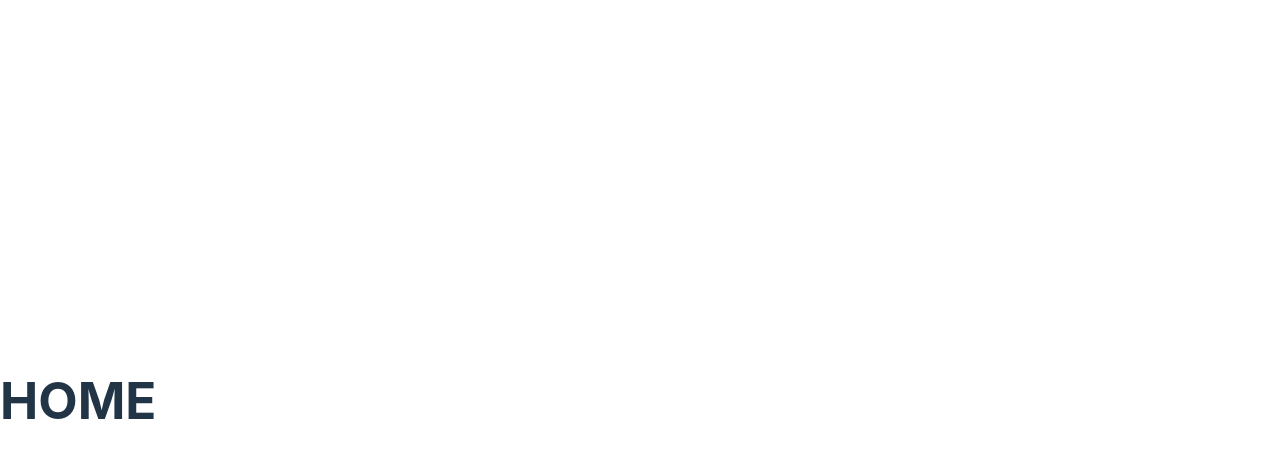
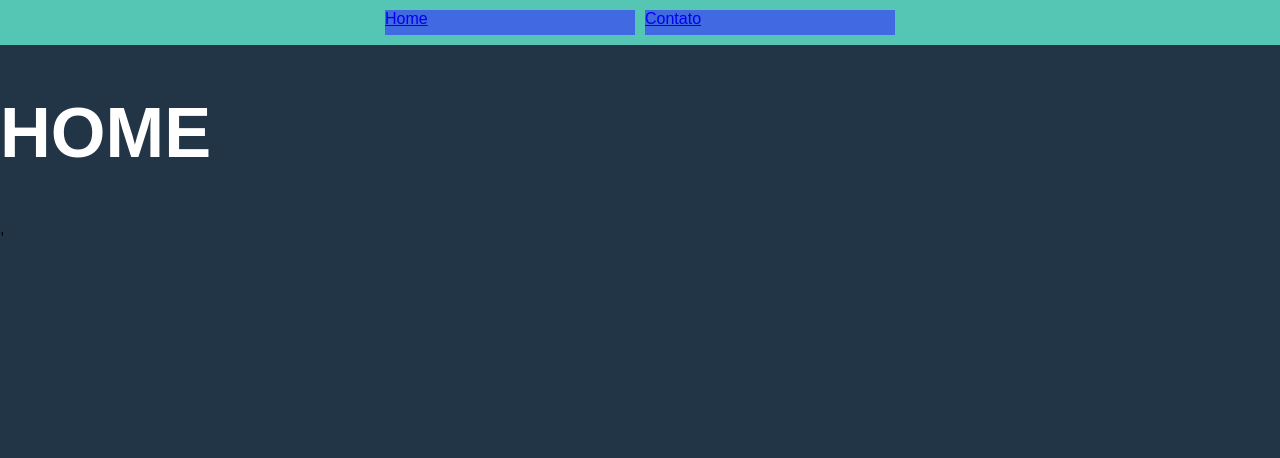
Before and after one commit to Felipe2332/Curriculum, a React (Vite) app in the folder curriculum/: page / in a window 1280 px wide. Shown: the top 458 px of the page. Built offline with nearby package versions, Linux system fonts and the light colour scheme.

Commit message:
rotas criadas, estilo global e dde componentes criado para padronização

```diff
--- a/curriculum/package.json
+++ b/curriculum/package.json
@@ -10,9 +10,11 @@
     "preview": "vite preview"
   },
   "dependencies": {
+    "@types/styled-components": "^5.1.26",
     "react": "^18.2.0",
     "react-dom": "^18.2.0",
     "react-router-dom": "^6.15.0",
+    "styled-components": "^6.0.7",
     "vite-plugin-checker": "^0.6.2",
     "vite-tsconfig-paths": "^4.2.0"
   },
--- /dev/null
+++ b/curriculum/src/components/navigationBar/navigationBar.styles.tsx
@@ -0,0 +1,17 @@
+import { Link } from "react-router-dom";
+import { styled } from "styled-components";
+
+export const StyledContainer = styled.div`
+  background-color: ${props => props.theme.colors.green};
+  display: flex;
+  justify-content: center;
+  gap: 10px;
+  width: 100vw;
+  height: auto;
+  padding: 10px;
+`
+export const StyledButton = styled(Link) `
+  width: 250px;
+  height: 25px;
+  background-color: ${props => props.theme.colors.blue};
+`
--- /dev/null
+++ b/curriculum/src/components/navigationBar/navigationBar.tsx
@@ -0,0 +1,12 @@
+import { StyledButton, StyledContainer } from "./navigationBar.styles"
+
+const NavigationBar = () => {
+  return (
+    <StyledContainer>
+      <StyledButton to={'/'}>Home</StyledButton>
+      <StyledButton to={'/Contato'}>Contato</StyledButton>
+    </StyledContainer>
+  )
+}
+
+export default NavigationBar
--- a/curriculum/src/main.tsx
+++ b/curriculum/src/main.tsx
@@ -1,11 +1,18 @@
+
 import React from 'react'
 import ReactDOM from 'react-dom/client'
-import './index.css'
+//import './index.css'
 import { RouterProvider } from 'react-router-dom'
-import routes from 'routes'
+import routes from './routes'
+import { ThemeProvider } from "styled-components"
+import theme from './styledComponentsDefaultTheme'
+import GlobalStyle from './styledComponentsGlobalStyle'
 
 ReactDOM.createRoot(document.getElementById('root')!).render(
   <React.StrictMode>
-    <RouterProvider router={routes} />
+    <ThemeProvider theme={theme}>
+      <GlobalStyle />
+      <RouterProvider router={routes}/>
+    </ThemeProvider>
   </React.StrictMode>,
 )
--- a/curriculum/src/pages/Home/Home.jsx
+++ b/curriculum/src/pages/Home/Home.jsx
@@ -1,5 +1,14 @@
 import React from "react"
+import { styled } from "styled-components"
 
-const Home = () => (<h1>HOME</h1>)
+const StyledH1 = styled.h1`
+  font-size: ${({ theme }) => theme.fonts.sizes.mainTitle};
+  color: ${({ theme }) => theme.colors.white};
+`
+
+const Home = () => {
+  console.log('TESTE')
+  return (<StyledH1>HOME</StyledH1>)
+}
 
 export default Home
--- a/curriculum/src/routes.jsx
+++ b/curriculum/src/routes.jsx
@@ -1,15 +1,22 @@
 import { createBrowserRouter } from "react-router-dom";
-import Home from 'pages/Home/Home'
-import Contato from "pages/contato/contato";
+import Home from './pages/Home/Home'
+import Contato from "./pages/contato/contato";
+import NavigationBar from "./components/navigationBar/navigationBar";
 
 const routes = createBrowserRouter([
   {
     path: "/",
-    element: <Home />,
+    element: <>
+    <NavigationBar/>
+    <Home />,
+    </>
   },
   {
     path: "/contato",
-    element: <Contato />,
+    element: <>
+    <NavigationBar/>
+    <Contato />,
+    </>
   },
 
 ]);
--- /dev/null
+++ b/curriculum/src/styledComponentsDefaultTheme.d.ts
@@ -0,0 +1,7 @@
+import 'styled-components';
+import {CustomThemeType} from './styledComponentsDefaultTheme'
+
+
+declare module 'styled-components' {
+  export interface DefaultTheme extends CustomThemeType {}
+}
--- /dev/null
+++ b/curriculum/src/styledComponentsDefaultTheme.ts
@@ -0,0 +1,40 @@
+const CustomTheme = {
+  colors: {
+    green: "#55C6B3",
+    blue: "#4169E1",
+    grey: "#213547",
+    white: "#fff",
+    whiteTranslucid: "rgba(255,255,255,.9)",
+    black: "#222"
+  },
+  fonts: {
+    families: {
+      font1: "Gerogia, sans-serif"
+    },
+    sizes: {
+      body: "1rem",
+      mainTitle: "calc(2rem + 3vw)",
+      size1: "1.953rem",
+      size2: "1.563rem",
+      size3: "1.25rem"
+    }
+  },
+  spaces: {
+    xs: "0.25rem",
+    sm: "0.5rem",
+    md: "1rem",
+    lg: "2rem",
+    xl: "4rem"
+  },
+  borders: {
+    radius: "0.3rem"
+  },
+  shadows: {
+    text: "3px 3px 0 rgba(0, 0, 0)",
+    box: "2px 2px 8px rgba(0, 0, 0, 0.6)",
+    inset: "inset 2px 2px 4px rgba(0, 0, 0, 0.6)"
+  }
+};
+
+export default CustomTheme
+export type CustomThemeType = typeof CustomTheme
--- /dev/null
+++ b/curriculum/src/styledComponentsGlobalStyle.ts
@@ -0,0 +1,27 @@
+import { createGlobalStyle } from "styled-components";
+
+const GlobalStyle = createGlobalStyle`
+  html {
+    height: 100%;
+    box-sizing: border-box;
+  }
+
+  *, *:before, *:after {
+    box-sizing: inherit;
+  }
+
+  body {
+    height: 100%;
+    font-family: ${({ theme }) => theme.fonts.families.font1};
+    font-family: ${({ theme }) => theme.fonts.sizes.body};
+    margin: 0;
+    padding: 0;
+    background: ${({ theme }) => theme.colors.grey};
+    background-size: cover;
+  }
+  h1 {
+    color: ${({ theme }) => theme.colors.white};
+  }
+`;
+
+export default GlobalStyle
--- a/curriculum/tsconfig.json
+++ b/curriculum/tsconfig.json
@@ -3,6 +3,7 @@
     "baseUrl": "src",
     "target": "ESNext",
     "types": ["vite/client"],
+    "typeRoots": ["./node_modules/@types"],
     "useDefineForClassFields": true,
     "lib": ["ESNext", "DOM", "DOM.Iterable"],
     "allowJs": true,
```
Also changed, not shown: 1 other file (tests, documents, lock files or other folders).
